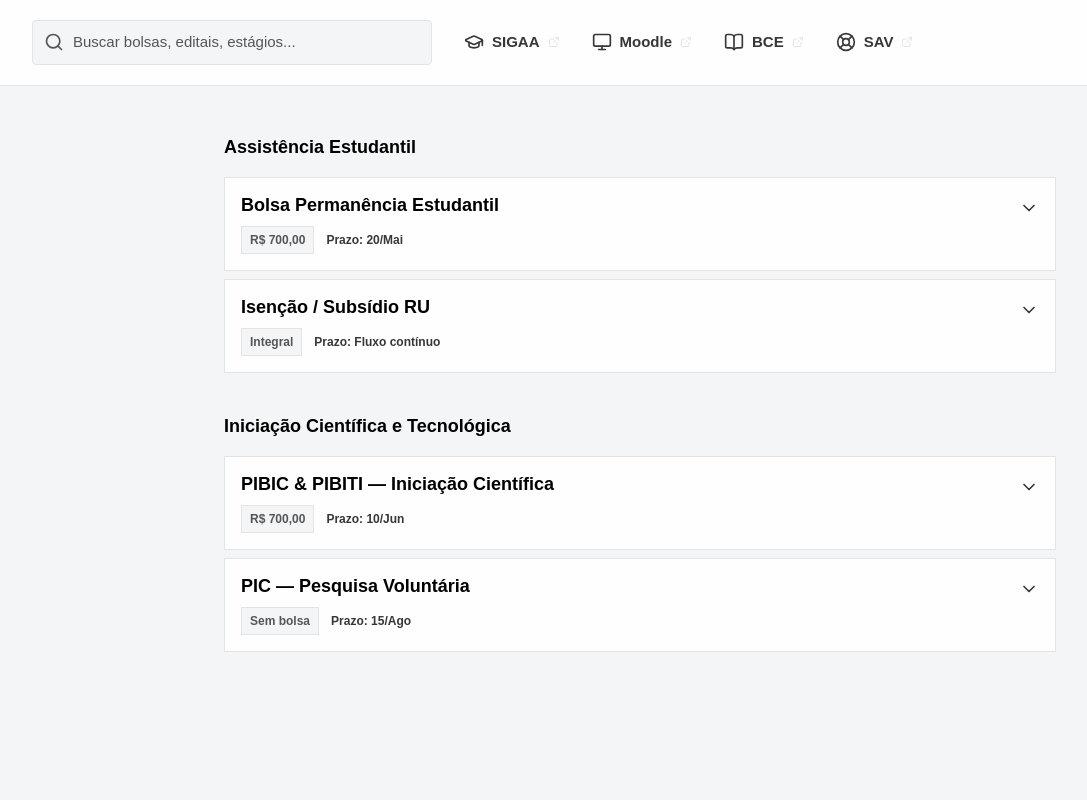
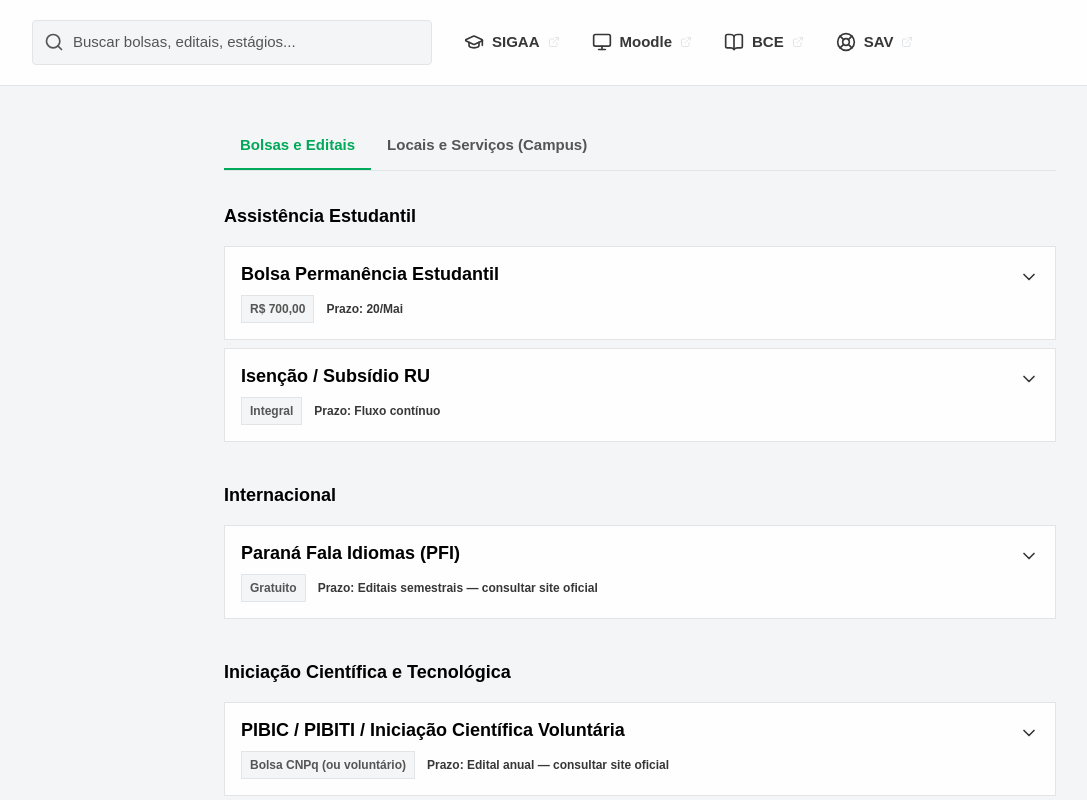
Before and after one commit to paulo-schnaufer/portal-uem, a React (Vite) app: page / in a window 1280 px wide. Shown: the top 800 px of the page, without its empty margins (0-1087 px from the left). Built offline with nearby package versions, Linux system fonts and the light colour scheme.

Commit message:
popula os dados de facilidades e oportunidades

```diff
--- /dev/null
+++ b/src/data/facilidades.js
@@ -0,0 +1,29 @@
+export const facilidadesData = [
+  {
+    id: 'ru',
+    categoria: 'Alimentação',
+    titulo: 'Restaurante Universitário (RU)',
+    descricao: 'Café da manhã, almoço e jantar a preço subsidiado para estudantes e servidores. É necessário apresentar carteira de estudante (RA) ou documento pessoal com foto.',
+    local: 'Bloco P-01, câmpus sede',
+    horario: 'Café da manhã 6h40–7h40, almoço 11h–13h, jantar 18h–19h30, de segunda a sexta',
+    contato: 'sec-ru@uem.br / (44) 3011-4302'
+  },
+  {
+    id: 'bce',
+    categoria: 'Biblioteca',
+    titulo: 'Biblioteca Central (BCE)',
+    descricao: 'Empréstimo de acervo, espaços de estudo e auditório para eventos (reservável pelo mesmo contato).',
+    local: 'Bloco P-03, câmpus sede',
+    horario: 'Segunda a sexta das 8h às 22h, sábados das 7h30 às 12h45',
+    contato: 'sec-bce@uem.br / (44) 3011-4480'
+  },
+  {
+    id: 'cdr',
+    categoria: 'Esporte e Bem-estar',
+    titulo: 'Complexo Esportivo (CDR)',
+    descricao: 'Academia (musculação e ginástica), piscina semiolímpica coberta e aquecida (natação e hidroginástica), artes marciais (aikido e karatê), quadras poliesportivas, campo de futebol e pista de atletismo. Organiza também os Jogos Universitários da UEM.',
+    local: 'Bloco M-06, sala 001, câmpus sede',
+    horario: 'Consultar diretamente — varia por modalidade/projeto',
+    contato: 'sec-cdr@uem.br / (44) 3011-4314'
+  }
+];
--- a/src/data/oportunidades.js
+++ b/src/data/oportunidades.js
@@ -6,7 +6,16 @@ export const oportunidadesData = [
     descricao: 'O Programa de Permanência destina-se a estudantes em vulnerabilidade socioeconômica, oferecendo suporte financeiro para auxiliar nas despesas básicas e garantir a continuidade da graduação na UEM.',
     valor: 'R$ 700,00',
     prazo: '20/Mai',
-    link: 'https://www.uem.br/edital-permanencia' // Link de exemplo
+    link: 'https://www.uem.br/edital-permanencia',
+    requisitos: [
+      'Estar regularmente matriculado em um curso de graduação presencial da UEM.',
+      'Comprovar renda familiar per capita que se enquadre nos critérios do edital vigente.',
+      'Não possuir vínculo empregatício que ultrapasse a carga horária permitida.',
+      'Não acumular com outras bolsas de mesma natureza (exceto quando previsto em edital).'
+    ],
+    localizacao: 'Bloco 104 — Diretoria de Assuntos Estudantis (DAE)',
+    horario: '08h às 11h30 e 13h30 às 17h',
+    contato: 'dae@uem.br'
   },
   {
     id: 'isencao-ru',
@@ -18,21 +27,30 @@ export const oportunidadesData = [
     link: 'https://www.uem.br/ru'
   },
   {
-    id: 'pibic',
-    categoria: 'Iniciação Científica e Tecnológica',
-    titulo: 'PIBIC & PIBITI — Iniciação Científica',
-    descricao: 'Bolsas de pesquisa para desenvolvimento de projetos em novas tecnologias, inovação e ciências aplicadas sob orientação de docentes da instituição.',
-    valor: 'R$ 700,00',
-    prazo: '10/Jun',
-    link: 'https://www.uem.br/pibic'
+    id: 'pfi',
+    categoria: 'Internacional',
+    titulo: 'Paraná Fala Idiomas (PFI)',
+    descricao: 'Cursos gratuitos de inglês, francês e espanhol para estudantes de graduação, pós-graduação, docentes e agentes administrativos, com turmas em diferentes níveis.',
+    valor: 'Gratuito',
+    prazo: 'Editais semestrais — consultar site oficial',
+    link: 'https://prh.uem.br/pfi'
   },
   {
-    id: 'pic-voluntaria',
+    id: 'pibic-pibiti',
     categoria: 'Iniciação Científica e Tecnológica',
-    titulo: 'PIC — Pesquisa Voluntária',
-    descricao: 'Programa para acadêmicos que desejam atuar em projetos de pesquisa científica de forma voluntária, garantindo certificado institucional.',
-    valor: 'Sem bolsa',
-    prazo: '15/Ago',
-    link: 'https://www.uem.br/pic'
+    titulo: 'PIBIC / PIBITI / Iniciação Científica Voluntária',
+    descricao: 'Bolsas de iniciação científica do CNPq em parceria com a Fundação Araucária e a UEM, para desenvolvimento de projetos de pesquisa sob orientação de um professor. Também é possível participar como voluntário (PIC), sem bolsa.',
+    valor: 'Bolsa CNPq (ou voluntário)',
+    prazo: 'Edital anual — consultar site oficial',
+    link: 'https://ppg.uem.br'
+  },
+  {
+    id: 'empresas-juniores',
+    categoria: 'Estágio & Carreira',
+    titulo: 'Empresas Juniores',
+    descricao: 'A UEM tem cerca de 23 empresas juniores ativas, geridas por estudantes com supervisão docente, oferecendo experiência prática de mercado em diversas áreas.',
+    valor: 'Voluntário / trainee',
+    prazo: 'Processos seletivos próprios de cada empresa júnior',
+    link: 'https://dex.uem.br/empresas-juniores-uem'
   }
 ];
--- a/src/pages/Dashboard.jsx
+++ b/src/pages/Dashboard.jsx
@@ -1,68 +1,103 @@
 import React, { useState, useMemo } from 'react';
 import BarraComando from '../components/BarraComando';
 import OportunidadeListItem from '../components/OportunidadeListItem';
+// import FacilidadeListItem from '../components/FacilidadeListItem'; // Crie este componente depois
 import { oportunidadesData } from '../data/oportunidades';
+import { facilidadesData } from '../data/facilidades';
 
 export default function Dashboard() {
   const [busca, setBusca] = useState('');
+  const [abaAtiva, setAbaAtiva] = useState('oportunidades'); // 'oportunidades' ou 'facilidades'
 
-  // Memoriza o resultado da filtragem e do agrupamento
+  // Agrupamento de Oportunidades (Filtrado)
   const oportunidadesAgrupadas = useMemo(() => {
-    // 1. Filtrar oportunidades pelo título (case-insensitive)
     const filtradas = oportunidadesData.filter((item) =>
       item.titulo.toLowerCase().includes(busca.toLowerCase())
     );
-
-    // 2. Agrupar as filtradas dinamicamente usando a propriedade 'categoria'
     return filtradas.reduce((acc, item) => {
-      if (!acc[item.categoria]) {
-        acc[item.categoria] = [];
-      }
+      if (!acc[item.categoria]) acc[item.categoria] = [];
       acc[item.categoria].push(item);
-
       return acc;
     }, {});
-  }, [busca, oportunidadesData]); // oportunidadesData adicionado aqui
+  }, [busca, oportunidadesData]);
 
-  // Extrai apenas as chaves (nomes das categorias) para iterar no render
-  const categorias = Object.keys(oportunidadesAgrupadas);
+  // Agrupamento de Facilidades (Filtrado)
+  const facilidadesAgrupadas = useMemo(() => {
+    const filtradas = facilidadesData.filter((item) =>
+      item.titulo.toLowerCase().includes(busca.toLowerCase())
+    );
+    return filtradas.reduce((acc, item) => {
+      if (!acc[item.categoria]) acc[item.categoria] = [];
+      acc[item.categoria].push(item);
+      return acc;
+    }, {});
+  }, [busca, facilidadesData]);
+
+  // Define os dados da aba atual
+  const dadosAtivos = abaAtiva === 'oportunidades' ? oportunidadesAgrupadas : facilidadesAgrupadas;
+  const categoriasAtivas = Object.keys(dadosAtivos);
 
   return (
     <div className="min-h-screen bg-uem-cinza-fundo font-sans">
-
-      {/* 1. Barra de Comando no topo, passando os estados de busca */}
       <BarraComando busca={busca} setBusca={setBusca} />
 
-      {/* 2. Área principal com restrição de largura para leitura confortável */}
       <main className="max-w-4xl mx-auto px-4 sm:px-6 lg:px-8 py-8 lg:py-12">
 
-        {/* Tratamento para "estado vazio" caso a busca não retorne nada */}
-        {categorias.length === 0 ? (
+        {/* Navegação de Abas */}
+        <div className="flex border-b border-uem-cinza-borda mb-8">
+          <button
+            onClick={() => setAbaAtiva('oportunidades')}
+            className={`pb-3 px-4 text-[15px] font-bold transition-colors border-b-2 outline-none focus-visible:ring-2 focus-visible:ring-uem-verde ${
+              abaAtiva === 'oportunidades'
+                ? 'border-uem-verde text-uem-verde'
+                : 'border-transparent text-uem-cinza-texto hover:text-uem-preto'
+            }`}
+          >
+            Bolsas e Editais
+          </button>
+          <button
+            onClick={() => setAbaAtiva('facilidades')}
+            className={`pb-3 px-4 text-[15px] font-bold transition-colors border-b-2 outline-none focus-visible:ring-2 focus-visible:ring-uem-verde ${
+              abaAtiva === 'facilidades'
+                ? 'border-uem-verde text-uem-verde'
+                : 'border-transparent text-uem-cinza-texto hover:text-uem-preto'
+            }`}
+          >
+            Locais e Serviços (Campus)
+          </button>
+        </div>
+
+        {/* Listagem Dinâmica */}
+        {categoriasAtivas.length === 0 ? (
           <div className="text-center py-12">
             <p className="text-[15px] text-uem-cinza-texto font-sans">
-              Nenhum resultado encontrado para "{busca}".
+              Nenhum resultado encontrado para "{busca}" nesta aba.
             </p>
           </div>
         ) : (
           <div className="space-y-10">
-            {categorias.map((categoria) => (
+            {categoriasAtivas.map((categoria) => (
               <section key={categoria}>
-
-                {/* Cabeçalho da Seção gerado a partir do nome da categoria */}
                 <h2 className="text-[18px] font-bold text-uem-preto mb-4 font-sans">
                   {categoria}
                 </h2>
 
-                {/* Lista de itens da categoria atual */}
                 <div>
-                  {oportunidadesAgrupadas[categoria].map((oportunidade) => (
-                    <OportunidadeListItem
-                      key={oportunidade.id}
-                      oportunidade={oportunidade}
-                    />
+                  {dadosAtivos[categoria].map((item) => (
+                    abaAtiva === 'oportunidades' ? (
+                      <OportunidadeListItem key={item.id} oportunidade={item} />
+                    ) : (
+                      <div key={item.id} className="p-4 bg-uem-branco border border-uem-cinza-borda mb-2">
+                        {/*
+                          Substitua essa div pelo componente FacilidadeListItem.jsx
+                          que usa os dados de 'item.local' e 'item.horario'.
+                        */}
+                        <h3 className="text-[18px] font-bold text-uem-preto">{item.titulo}</h3>
+                        <p className="text-[15px] text-uem-preto-suave mt-2">{item.descricao}</p>
+                      </div>
+                    )
                   ))}
                 </div>
-
               </section>
             ))}
           </div>
```
Also changed, not shown: src/components/OportunidadeListItem.jsx (+17 -12 lines), src/pages/ServiceDetailPage.jsx (+51 -34 lines).
